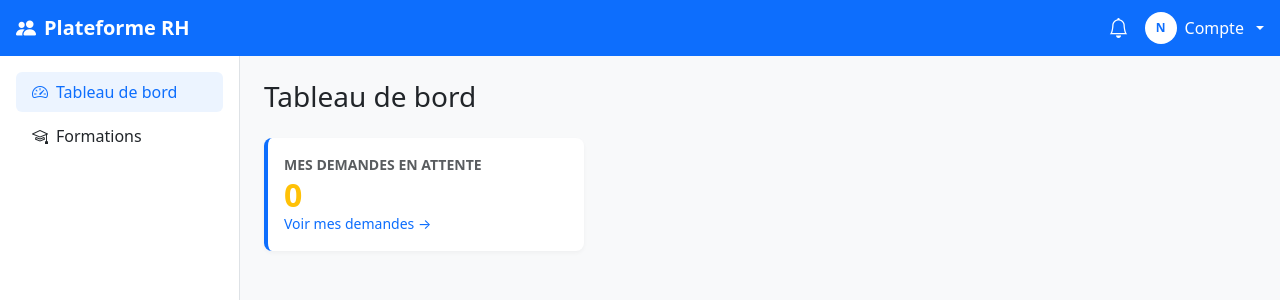
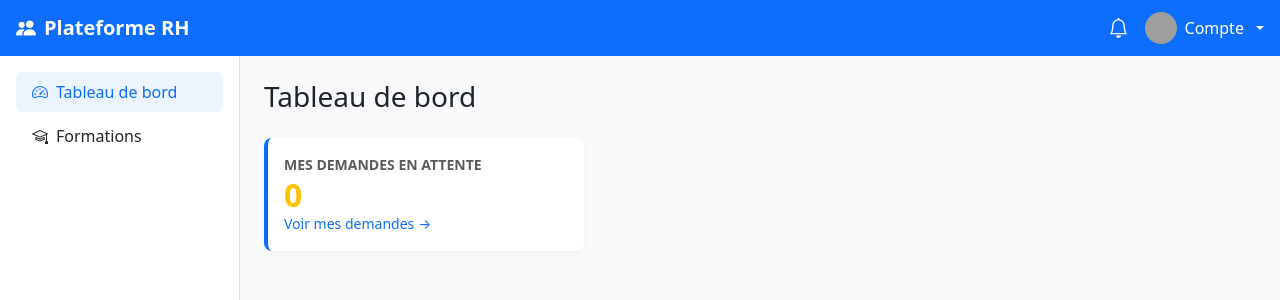
Before and after one commit to BARAKETFares/RH_platform, a Flask app: page /reporting/dashboard in a window 1280 px wide. Shown: the top 300 px of the page. Run offline with Flask 3, Linux system fonts and the light colour scheme; a user stored in the database is signed in; tables that the repository leaves empty hold one stand-in row (values such as "Sample post"); parts of the project's set-up code (start-up, migrations or seed data) failed here and were passed over; grey boxes are pictures that could not be loaded.

Commit message:
fix: photo de profil absente de la navbar après upload
_navbar.html n'affichait que l'avatar initiales et ne vérifiait jamais
current_user.avatar_path, contrairement à profile.html et aux listes
employés. La navbar étant incluse par base.html sur toutes les pages,
une photo tout juste uploadée restait invisible partout sauf sur la
page profil elle-même.

```diff
--- a/app/templates/components/_navbar.html
+++ b/app/templates/components/_navbar.html
@@ -18,9 +18,14 @@
     <div class="dropdown">
       <a class="text-white dropdown-toggle text-decoration-none d-flex align-items-center gap-2"
          href="#" data-bs-toggle="dropdown">
+        {% if current_user.avatar_path %}
+        <img src="{{ url_for('auth.avatar_get', user_id=current_user.id) }}" alt="Photo de profil"
+             class="rounded-circle" style="width:32px;height:32px;object-fit:cover;">
+        {% else %}
         <span class="avatar-circle bg-white text-primary" style="width:32px;height:32px;font-size:0.75rem;">
           {{ (current_user.employee.full_name if current_user.employee else current_user.email) | initials }}
         </span>
+        {% endif %}
         <span class="d-none d-md-inline">
           {{ current_user.employee.first_name | default('Compte') }}
         </span>
```
